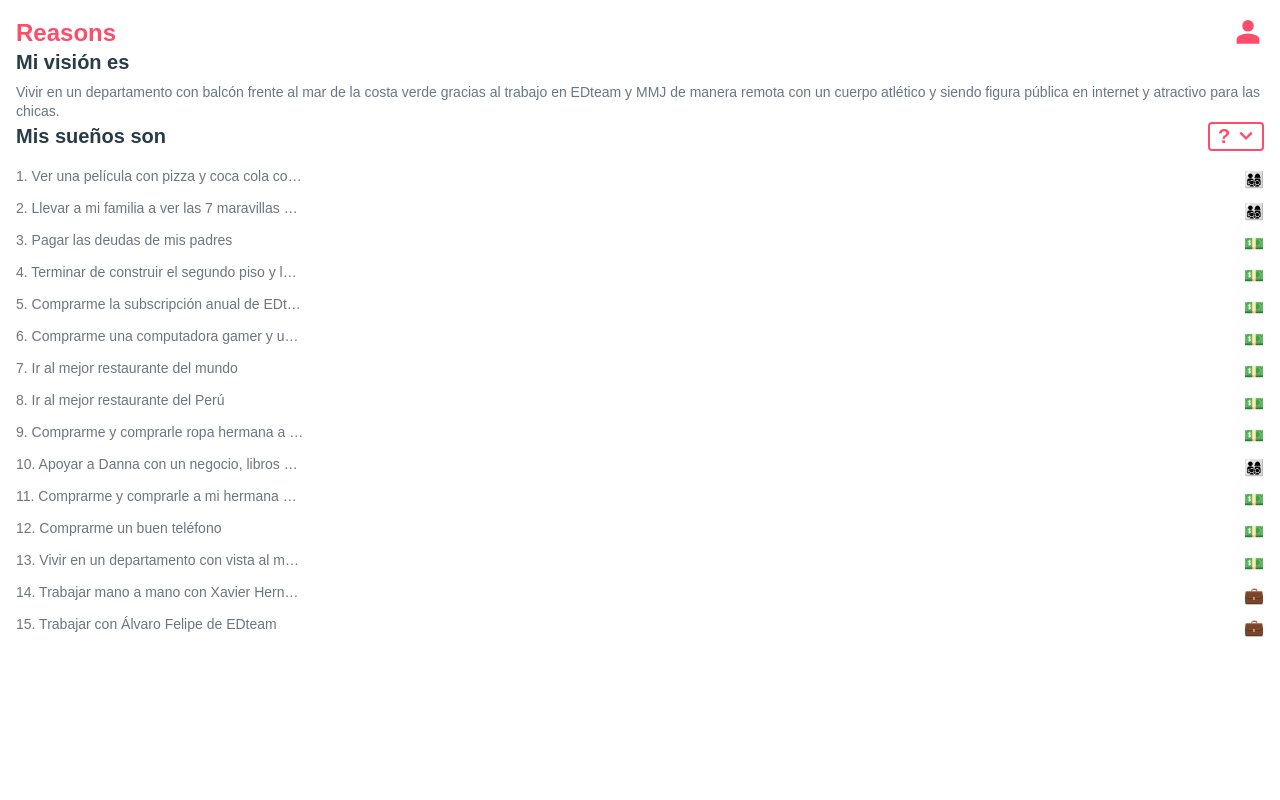
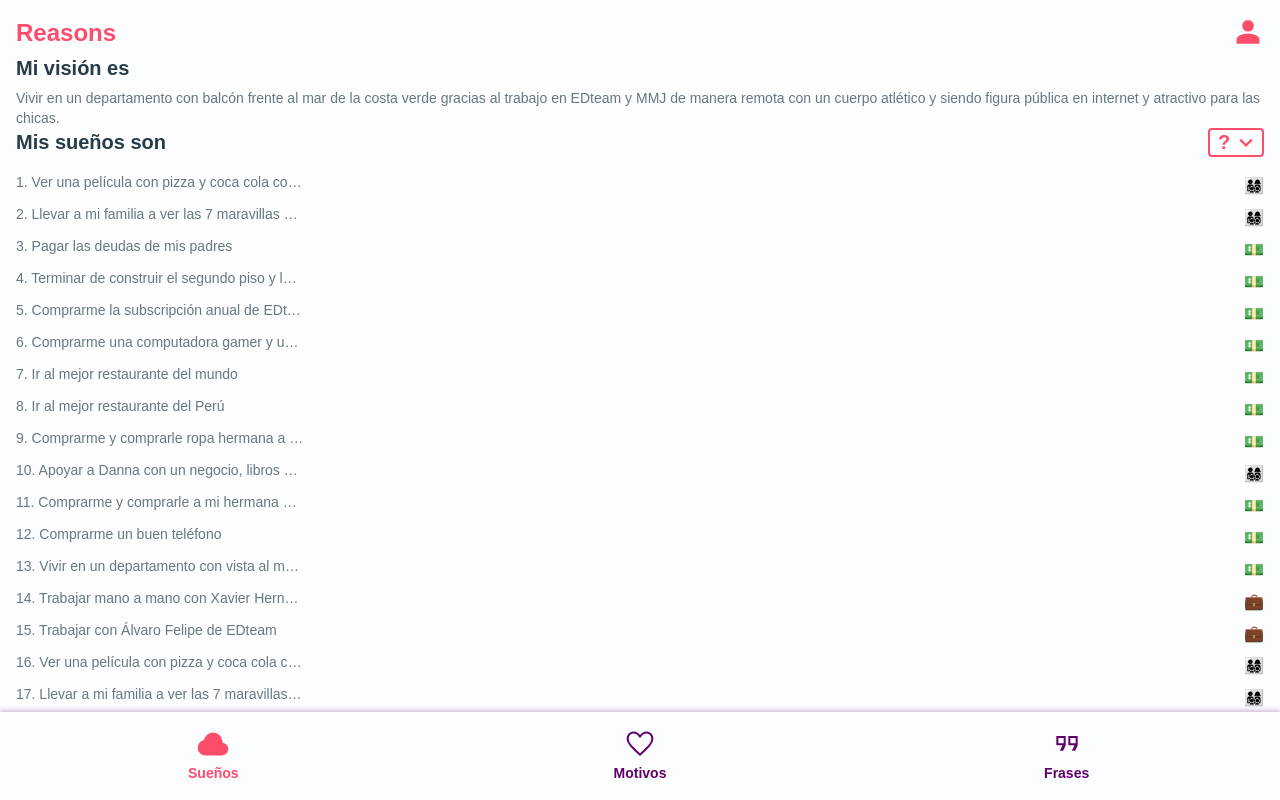
Before and after one commit to DenilDenilson/reasons, a React (Vite) app: page / in a window 1280 px wide. Shown: the top 800 px of the page. Built offline with nearby package versions, Linux system fonts and the light colour scheme.

Commit message:
footer creado y añadido así mismo se añadió lógica para poner el footer y el navbar fijos

```diff
--- a/src/DreamPage.jsx
+++ b/src/DreamPage.jsx
@@ -1,13 +1,17 @@
 import DreamContainer from "./DreamContainer";
 import NavTop from "./NavTop";
 import VisionContainer from "./VisionContainer";
+import NavBottom from "./NavBot";
 
 export default function DreamPage() {
   return (
-    <div className="p-4">
+    <div className="min-h-screen relative bg-greys-BG">
       <NavTop />
-      <VisionContainer />
-      <DreamContainer />
+      <div className="px-4 pt-14 pb-20">
+        <VisionContainer />
+        <DreamContainer />
+      </div>
+      <NavBottom />
     </div>
   );
 }
--- /dev/null
+++ b/src/NavBot.jsx
@@ -0,0 +1,22 @@
+import Cloudy from "./assets/Cloudy";
+import Favorite from "./assets/Favorite";
+import Quote from "./assets/Quote";
+
+export default function NavBot() {
+  return (
+    <footer className="grid grid-cols-3 pt-4 pb-4 shadow-[0px_-2px_4px_rgba(98,0,107,0.25)] fixed bottom-0 w-full bg-greys-BG">
+      <div className="flex flex-col items-center gap-1">
+        <Cloudy isFilled={true} />
+        <span className="title-small-bold text-base-500">Sueños</span>
+      </div>
+      <div className="flex flex-col items-center gap-1">
+        <Favorite isFilled={false} />
+        <span className="title-small-bold text-purple-900">Motivos</span>
+      </div>
+      <div className="flex flex-col items-center gap-1">
+        <Quote isFilled={false} />
+        <span className="title-small-bold text-purple-900">Frases</span>
+      </div>
+    </footer>
+  );
+}
--- a/src/NavTop.jsx
+++ b/src/NavTop.jsx
@@ -2,7 +2,7 @@ import Person from "./assets/Person";
 
 export default function NavTop() {
   return (
-    <div className="flex justify-between">
+    <div className="flex justify-between px-4 pt-4 fixed top-0 bg-greys-BG w-full">
       <span className="font-Kalam text-2xl text-base-500 leading-[1.4] font-bold">
         Reasons
       </span>
--- /dev/null
+++ b/src/assets/Cloudy.jsx
@@ -0,0 +1,29 @@
+export default function Cloudy(props) {
+  if (props.isFilled) {
+    return (
+      <svg
+        xmlns="http://www.w3.org/2000/svg"
+        height={32}
+        viewBox="0 96 960 960"
+        width={32}
+        fill={"#FE4D6B"} //base 500
+        {...props}
+      >
+        <path d="M253 918q-94.936 0-163.468-67.224Q21 783.551 21 685.505q0-81.435 51-147.47T204 459q22-100 100.051-162.5t178.26-62.5Q597 234 678.5 316.5T767 515v24q75 8 123.5 60.706Q939 652.413 939 729q0 79.083-54.958 134.042Q829.083 918 750 918H253Z" />
+      </svg>
+    );
+  } else {
+    return (
+      <svg
+        xmlns="http://www.w3.org/2000/svg"
+        height={32}
+        viewBox="0 96 960 960"
+        width={32}
+        fill={"#62006B"} // purpura 900
+        {...props}
+      >
+        <path d="M251 896q-88 0-149.5-61.5T40 685q0-78 50-137t127-71q20-97 94-158.5T482 257q112 0 189 81.5T748 534v24q72-2 122 46.5T920 727q0 69-50 119t-119 50H251Zm0-60h500q45 0 77-32t32-77q0-45-32-77t-77-32h-63v-84q0-91-61-154t-149-63q-88 0-149.5 63T267 534h-19q-62 0-105 43.5T100 685q0 63 44 107t107 44Zm229-260Z" />
+      </svg>
+    );
+  }
+}
--- /dev/null
+++ b/src/assets/Favorite.jsx
@@ -0,0 +1,29 @@
+export default function Favorite(props) {
+  if (props.isFilled) {
+    return (
+      <svg
+        xmlns="http://www.w3.org/2000/svg"
+        height={32}
+        viewBox="0 96 960 960"
+        width={32}
+        fill={"#FE4D6B"} //base 500
+        {...props}
+      >
+        <path d="m479 965-56-50q-107-99-177.5-170.5T133 615q-42-58-58.5-105.5T58 414q0-99 66.5-166.5T289 180q56 0 104.5 24.5T479 276q42-49 88.5-72.5T669 180q99 0 166 67.5T902 414q0 48-17 95t-58.5 105q-41.5 58-112 130T536 915l-57 50Z" />
+      </svg>
+    );
+  } else {
+    return (
+      <svg
+        xmlns="http://www.w3.org/2000/svg"
+        height={32}
+        viewBox="0 96 960 960"
+        width={32}
+        fill={"#62006B"} // purpura 900
+        {...props}
+      >
+        <path d="m480 935-41-37q-105.768-97.121-174.884-167.561Q195 660 154 604.5T96.5 504Q80 459 80 413q0-90.155 60.5-150.577Q201 202 290 202q57 0 105.5 27t84.5 78q42-54 89-79.5T670 202q89 0 149.5 60.423Q880 322.845 880 413q0 46-16.5 91T806 604.5Q765 660 695.884 730.439 626.768 800.879 521 898l-41 37Zm0-79q101.236-92.995 166.618-159.498Q712 630 750.5 580t54-89.135q15.5-39.136 15.5-77.72Q820 347 778 304.5T670.225 262q-51.524 0-95.375 31.5Q531 325 504 382h-49q-26-56-69.85-88-43.851-32-95.375-32Q224 262 182 304.5t-42 108.816Q140 452 155.5 491.5t54 90Q248 632 314 698t166 158Zm0-297Z" />
+      </svg>
+    );
+  }
+}
--- /dev/null
+++ b/src/assets/Quote.jsx
@@ -0,0 +1,29 @@
+export default function Quote(props) {
+  if (props.isFilled) {
+    return (
+      <svg
+        xmlns="http://www.w3.org/2000/svg"
+        height={32}
+        viewBox="0 96 960 960"
+        width={32}
+        fill={"#FE4D6B"} //base 500
+        {...props}
+      >
+        <path d="m618 802 80-171H511V308h323v319l-82 175H618Zm-383 0 80-171H128V308h322v319l-82 175H235Z" />
+      </svg>
+    );
+  } else {
+    return (
+      <svg
+        xmlns="http://www.w3.org/2000/svg"
+        height={32}
+        viewBox="0 96 960 960"
+        width={32}
+        fill={"#62006B"} // purpura 900
+        {...props}
+      >
+        <path d="M580 556h160V396H580v160Zm-360 0h160V396H220v160Zm406 220 80-160H520V336h280v288l-76 152h-98Zm-360 0 80-160H160V336h280v288l-76 152h-98Zm34-300Zm360 0Z" />
+      </svg>
+    );
+  }
+}
--- a/src/assets/user.js
+++ b/src/assets/user.js
@@ -60,6 +60,62 @@ var user = {
       content: "Trabajar mano a mano con Xavier Hernandez de MMJ",
     },
     { id: 15, emoji: "💼", content: "Trabajar con Álvaro Felipe de EDteam" },
+    {
+      id: 1,
+      emoji: "👨‍👩‍👧‍👦",
+      content: "Ver una película con pizza y coca cola con mi familia",
+    },
+    {
+      id: 2,
+      emoji: "👨‍👩‍👧‍👦",
+      content: "Llevar a mi familia a ver las 7 maravillas del mundo",
+    },
+    { id: 3, emoji: "💵", content: "Pagar las deudas de mis padres" },
+    {
+      id: 4,
+      emoji: "💵",
+      content: "Terminar de construir el segundo piso y la azotea de mi casa",
+    },
+    {
+      id: 5,
+      emoji: "💵",
+      content: "Comprarme la subscripción anual de EDteam",
+    },
+    {
+      id: 6,
+      emoji: "💵",
+      content: "Comprarme una computadora gamer y una laptop gozu y liviana",
+    },
+    { id: 7, emoji: "💵", content: "Ir al mejor restaurante del mundo" },
+    { id: 8, emoji: "💵", content: "Ir al mejor restaurante del Perú" },
+    {
+      id: 9,
+      emoji: "💵",
+      content: "Comprarme y comprarle ropa hermana a toda mi familia",
+    },
+    {
+      id: 10,
+      emoji: "👨‍👩‍👧‍👦",
+      content:
+        "Apoyar a Danna con un negocio, libros y educación no tradicional",
+    },
+    {
+      id: 11,
+      emoji: "💵",
+      content: "Comprarme y comprarle a mi hermana un buen perfume",
+    },
+    { id: 12, emoji: "💵", content: "Comprarme un buen teléfono" },
+    {
+      id: 13,
+      emoji: "💵",
+      content: "Vivir en un departamento con vista al mar en Lima sur Perú",
+    },
+    {
+      id: 14,
+      emoji: "💼",
+      content: "Trabajar mano a mano con Xavier Hernandez de MMJ",
+    },
+    { id: 15, emoji: "💼", content: "Trabajar con Álvaro Felipe de EDteam" },
   ],
 };
 
```
